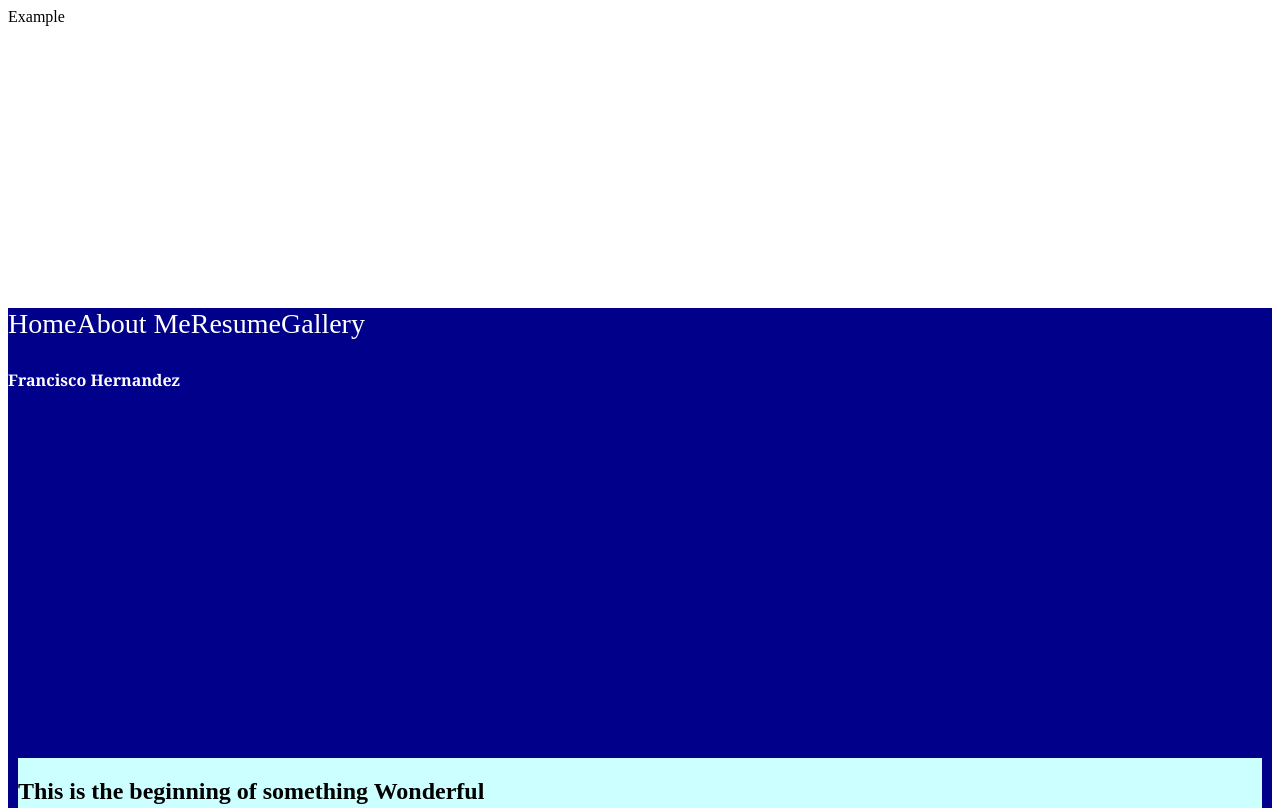
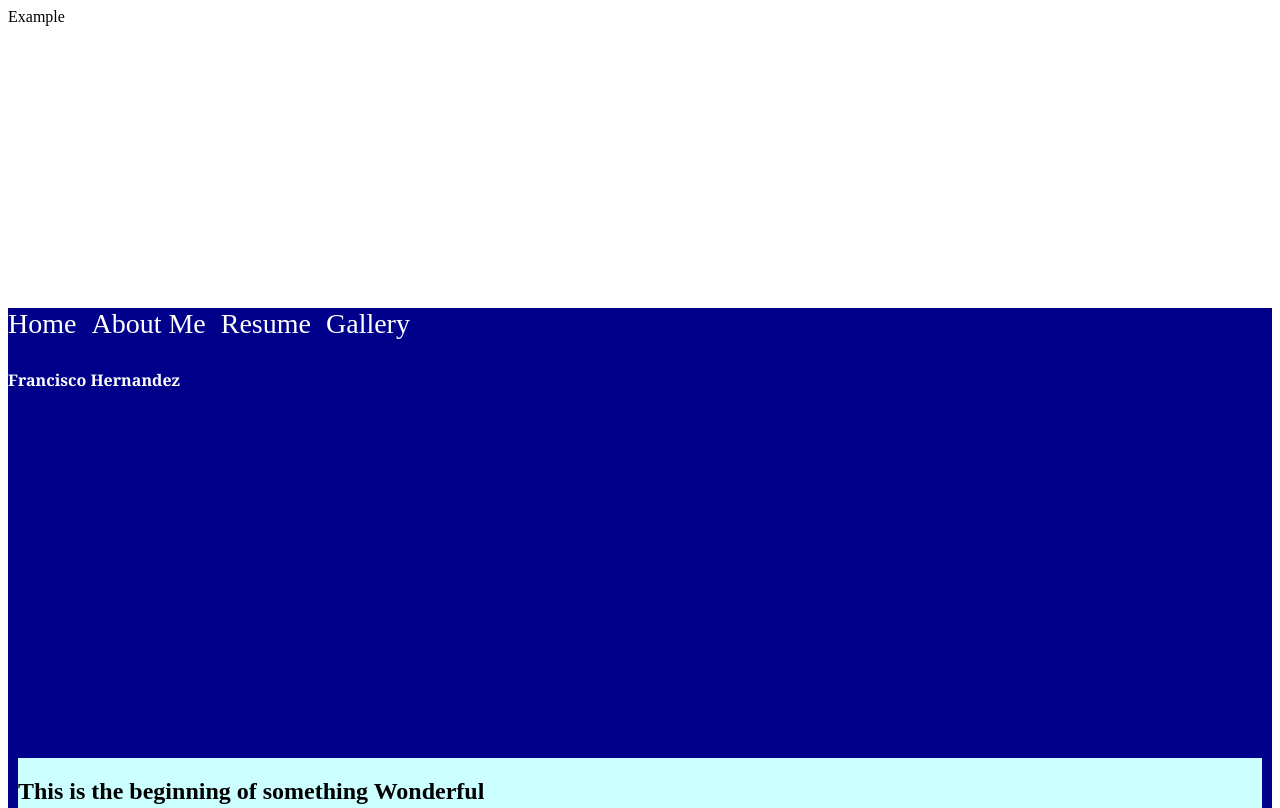
Before and after one commit to Noobster77/gh-pages, a plain HTML site: page index.html in a window 1280 px wide. Shown: the top 808 px of the page. Drawn offline with Linux system fonts and the light colour scheme.

Commit message:
Update style.css

```diff
--- a/style.css
+++ b/style.css
@@ -20,6 +20,9 @@ header {
  font-size: 28px;
 }
 
+header div {
+ padding-right: 15px;
+}
 h1{
   font-family: "Georgia";
   font-size: 16px;
```
